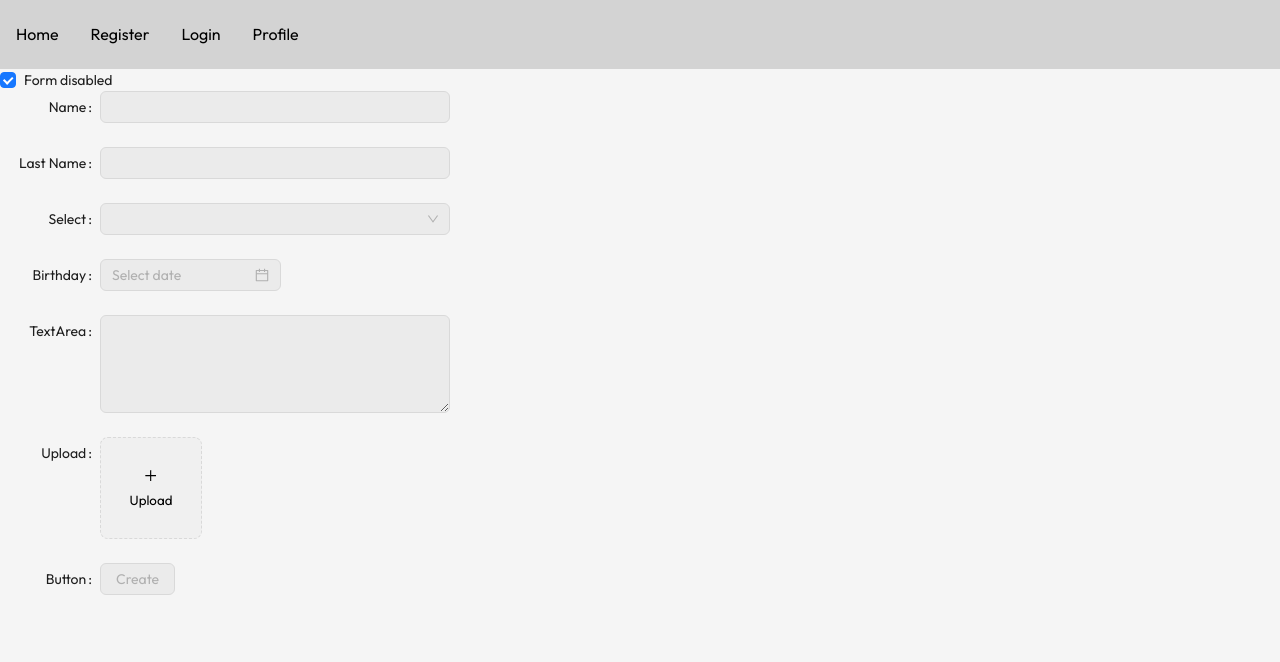
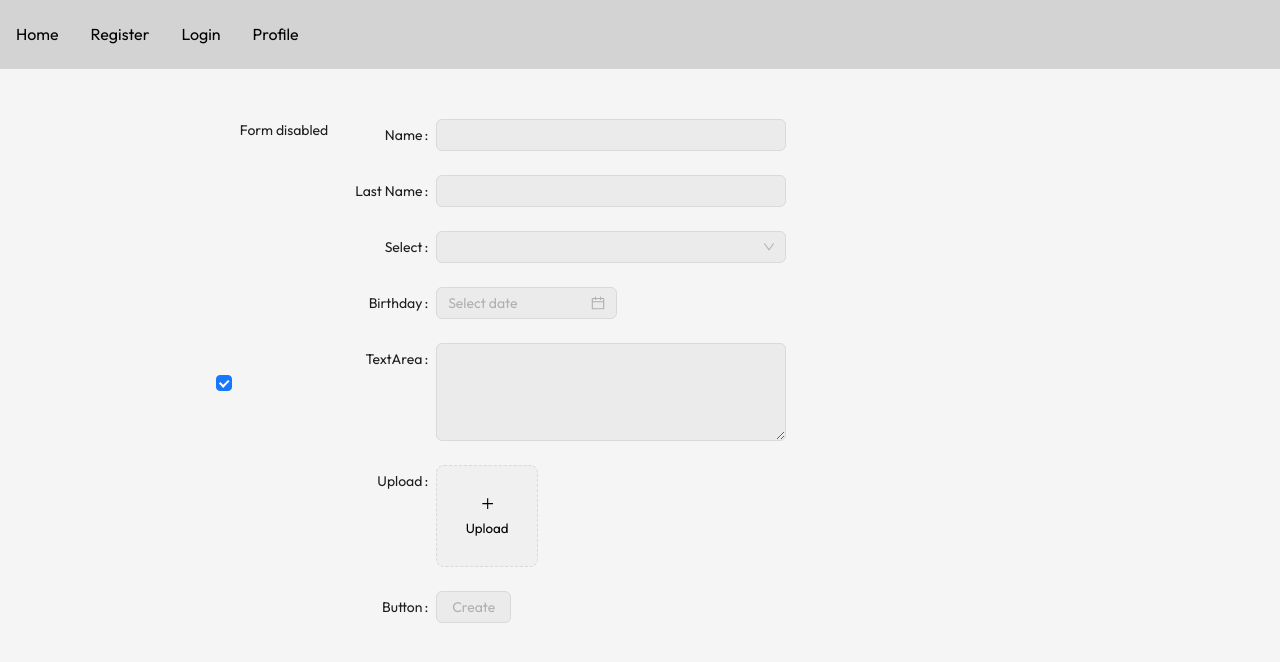
Before and after one commit to FSD0224STR/TFM-naranja-frontend, a React (Vite) app: page /register in a window 1280 px wide. Shown: the top 662 px of the page. Built offline with nearby package versions, Linux system fonts and the light colour scheme.

Commit message:
Register css Hassan

```diff
--- /dev/null
+++ b/src/components/Register.css
@@ -0,0 +1,9 @@
+.container {
+  margin-top: 50px;
+  display: flex;
+  justify-content: center;
+}
+
+#form__container {
+  width: 100%;
+}
--- a/src/components/Register.jsx
+++ b/src/components/Register.jsx
@@ -16,6 +16,7 @@ import {
   TreeSelect,
   Upload,
 } from "antd";
+import "./Register.css";
 
 const { RangePicker } = DatePicker;
 const { TextArea } = Input;
@@ -31,6 +32,7 @@ const FormDisabledDemo = () => {
   const [componentDisabled, setComponentDisabled] = useState(true);
   return (
     <>
+      <div className='container'>
         <Checkbox
           checked={componentDisabled}
           onChange={(e) => setComponentDisabled(e.target.checked)}
@@ -39,6 +41,7 @@ const FormDisabledDemo = () => {
         </Checkbox>
 
         <Form
+          name='form__container'
           labelCol={{
             span: 4,
           }}
@@ -167,6 +170,7 @@ const FormDisabledDemo = () => {
           <ColorPicker />
         </Form.Item> */}
         </Form>
+      </div>
     </>
   );
 };
```
Lines whose indentation alone changed are shown as unchanged.
